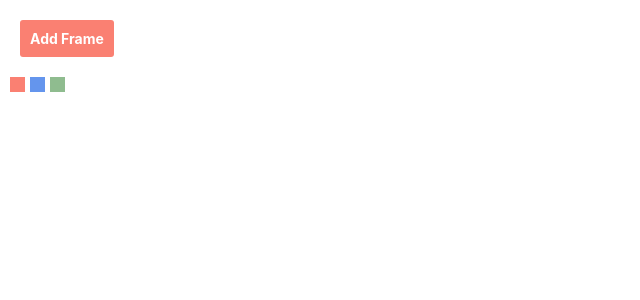
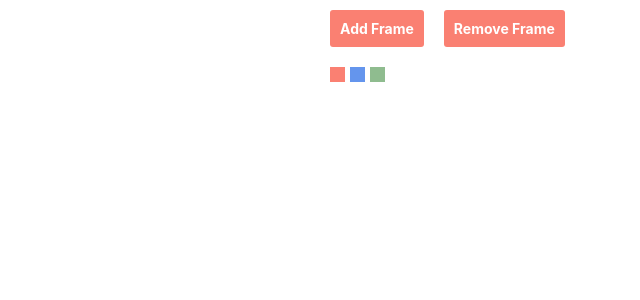
Before and after one commit to aidangannon/Aidan.FrameDancer, a React (Create React App) app: page / in a window 1280 px wide. Shown: the top 300 px of the page, without its empty margins (0-640 px from the left). Built offline with nearby package versions, Linux system fonts and the light colour scheme.

Commit message:
added state manipulation

```diff
--- a/src/components/addFrame.tsx
+++ b/src/components/addFrame.tsx
@@ -2,7 +2,9 @@ import React, {Fragment} from 'react';
 import {useFramesContext} from "../state/framesContext";
 import {FrameStatusEnum} from "../enums/frameStatusEnum";
 import {randomInt} from "crypto";
+import GeneralButton from "./button";
 
+// component that represents a button to add frame
 const AddFrame = (): JSX.Element =>{
     const framesContext = useFramesContext();
     const getFrame = (x: number): FrameStatusEnum => {
@@ -18,30 +20,14 @@ const AddFrame = (): JSX.Element =>{
         }
     }
     return(
-        <div style={{textAlign: "left", margin: "20px", marginBottom: "10px"}}>
-            <button
-                style={{
-                    backgroundColor: "salmon",
-                    padding: "10px",
-                    border: "none",
-                    color: "white",
-                    fontWeight: "bold",
-                    textAlign: "center",
-                    textDecoration: "none",
-                    display: "inline-block",
-                    fontSize: "14px",
-                    fontFamily: "-apple-system, BlinkMacSystemFont, 'Segoe UI', 'Roboto', 'Oxygen', 'Ubuntu', 'Cantarell', 'Fira Sans', 'Droid Sans', 'Helvetica Neue', sans-serif",
-                    borderRadius: "3px"
-                }}
-                onClick={x =>
-                    framesContext
-                        .addFrame({
-                            number: framesContext.frames.length - 1,
-                            status: getFrame(Math.floor( Math.random() * 3 ))
-                        })}>
-                Add Frame
-            </button>
-        </div>
+        <GeneralButton
+            onClick={x =>
+                framesContext
+                    .addFrame({
+                        number: framesContext.frames.length - 1,
+                        status: getFrame(Math.floor(Math.random() * 3))
+                    })}
+            content={"Add Frame"}/>
     );
 }
 
--- /dev/null
+++ b/src/components/button.tsx
@@ -0,0 +1,27 @@
+import React, {Fragment} from 'react';
+
+// component that represents a button
+const GeneralButton = (props: {onClick: React.MouseEventHandler<HTMLButtonElement>, content: string}): JSX.Element =>{
+    return(
+        <button
+            style={{
+                backgroundColor: "salmon",
+                padding: "10px",
+                border: "none",
+                color: "white",
+                fontWeight: "bold",
+                textAlign: "center",
+                textDecoration: "none",
+                display: "inline-block",
+                fontSize: "14px",
+                fontFamily: "-apple-system, BlinkMacSystemFont, 'Segoe UI', 'Roboto', 'Oxygen', 'Ubuntu', 'Cantarell', 'Fira Sans', 'Droid Sans', 'Helvetica Neue', sans-serif",
+                borderRadius: "3px",
+                margin: "10px"
+            }}
+            onClick={props.onClick}>
+            {props.content}
+        </button>
+    );
+}
+
+export default GeneralButton;
--- a/src/components/frame.tsx
+++ b/src/components/frame.tsx
@@ -7,6 +7,7 @@ import styleBuilder from "./services/styleBuilder";
 import ReactTooltip from "react-tooltip";
 import FramesProvider from "../state/framesContext";
 
+// component that represents a single frame
 const Frame = ({frame}: {frame: FrameDto}): JSX.Element =>{
     const frameStyles: ComponentStylesDto<FrameStatusEnum> = {
         styles:[{
--- a/src/components/frames.tsx
+++ b/src/components/frames.tsx
@@ -5,9 +5,9 @@ import Frame from "./frame";
 
 const renderFrames = (frames: FrameDto[]) => frames.map((x, index) => <Frame frame={{status: x.status, number: x.number}} key={index}/>);
 
+// component that represents a collection of frames
 const Frames = (): JSX.Element =>{
     const framesContext = useFramesContext();
-    console.log(framesContext)
     return(
         <div style={{
             display: "grid",
--- /dev/null
+++ b/src/components/removeFrame.tsx
@@ -0,0 +1,17 @@
+import React, {Fragment} from 'react';
+import {useFramesContext} from "../state/framesContext";
+import {FrameStatusEnum} from "../enums/frameStatusEnum";
+import {randomInt} from "crypto";
+import GeneralButton from "./button";
+
+// component that represents a button to add frame
+const RemoveFrame = (): JSX.Element =>{
+    const framesContext = useFramesContext();
+    return(
+        <GeneralButton
+            onClick={x => framesContext.removeLastFrame()}
+            content={"Remove Frame"}/>
+    );
+}
+
+export default RemoveFrame;
--- a/src/delegates/action.ts
+++ b/src/delegates/action.ts
@@ -1 +1,2 @@
-export type Action<TParam> = (param: TParam) => void;
+export type Action1Param<TParam> = (param: TParam) => void;
+export type Action = () => void;
--- a/src/index.tsx
+++ b/src/index.tsx
@@ -7,11 +7,24 @@ import FramesProvider from "./state/framesContext";
 import Frames from "./components/frames";
 import AddFrame from "./components/addFrame";
 import ReactTooltip from "react-tooltip";
+import RenderPage from "./pages/renderPage";
+import RemoveFrame from "./components/removeFrame";
 
 ReactDOM.render(
     <FramesProvider>
-        <AddFrame/>
-        <Frames/>
+        <RenderPage>
+            <div>
+
+            </div>
+            <div>
+                <AddFrame/>
+                <RemoveFrame></RemoveFrame>
+                <Frames/>
+            </div>
+            <div>
+
+            </div>
+        </RenderPage>
     </FramesProvider>,
   document.getElementById('root')
 );
--- /dev/null
+++ b/src/pages/renderPage.tsx
@@ -0,0 +1,16 @@
+import React, {Fragment, ReactElement} from "react";
+
+const RenderPage = (props: {children: any}): JSX.Element =>{
+    // TODO: add service
+    return (
+        <div style={{
+            display: "grid",
+            gridTemplateColumns: "[col1-start] 25% [col1-end col2-start] 25% [col2-end]",
+            gridGap: "grid-gap: 5px",
+        }}>
+            {props.children}
+        </div>
+    );
+}
+
+export default RenderPage;
--- a/src/state/framesContext.tsx
+++ b/src/state/framesContext.tsx
@@ -1,14 +1,19 @@
 import React, {createContext, useContext, useEffect, useState} from "react";
 import FrameDto from "../dtos/frameDto";
 import {FrameStatusEnum} from "../enums/frameStatusEnum";
-import {Action} from "../delegates/action";
+import {Action, Action1Param} from "../delegates/action";
 
 interface FramesContext{
     frames: FrameDto[],
-    addFrame: Action<FrameDto>
+    addFrame: Action1Param<FrameDto>,
+    removeLastFrame: Action
 }
 
-const FramesContext = createContext<FramesContext>({frames: [], addFrame: x => {}});
+const FramesContext = createContext<FramesContext>({
+    frames: [],
+    addFrame: x => {},
+    removeLastFrame: () => {}
+});
 
 export const useFramesContext = (): FramesContext => useContext(FramesContext);
 
@@ -21,12 +26,22 @@ const FramesProvider = (props: {children: any}) =>{
         };
     }
     const [frames, setFrames] = useState<FrameDto[]>(framesData.map(mapFrames));
-    useEffect(() => console.log(frames))
     const addFrame = (frame: FrameDto) => setFrames([...frames, frame])
+    const removeLastFrame = () => {
+        const currentFrames = [...frames]
+        currentFrames.pop()
+        setFrames(currentFrames)
+    }
+    const updateFrame = (frame: FrameDto) => {
+        const foundFrame = frames.find(x => x.number === frame.number) as FrameDto
+        foundFrame.number = frame.number;
+        foundFrame.status = frame.status;
+    }
     return(
         <FramesContext.Provider value={{
                 frames: frames,
-                addFrame: addFrame
+                addFrame: addFrame,
+                removeLastFrame: removeLastFrame
             }}>
             {props.children}
         </FramesContext.Provider>
```
